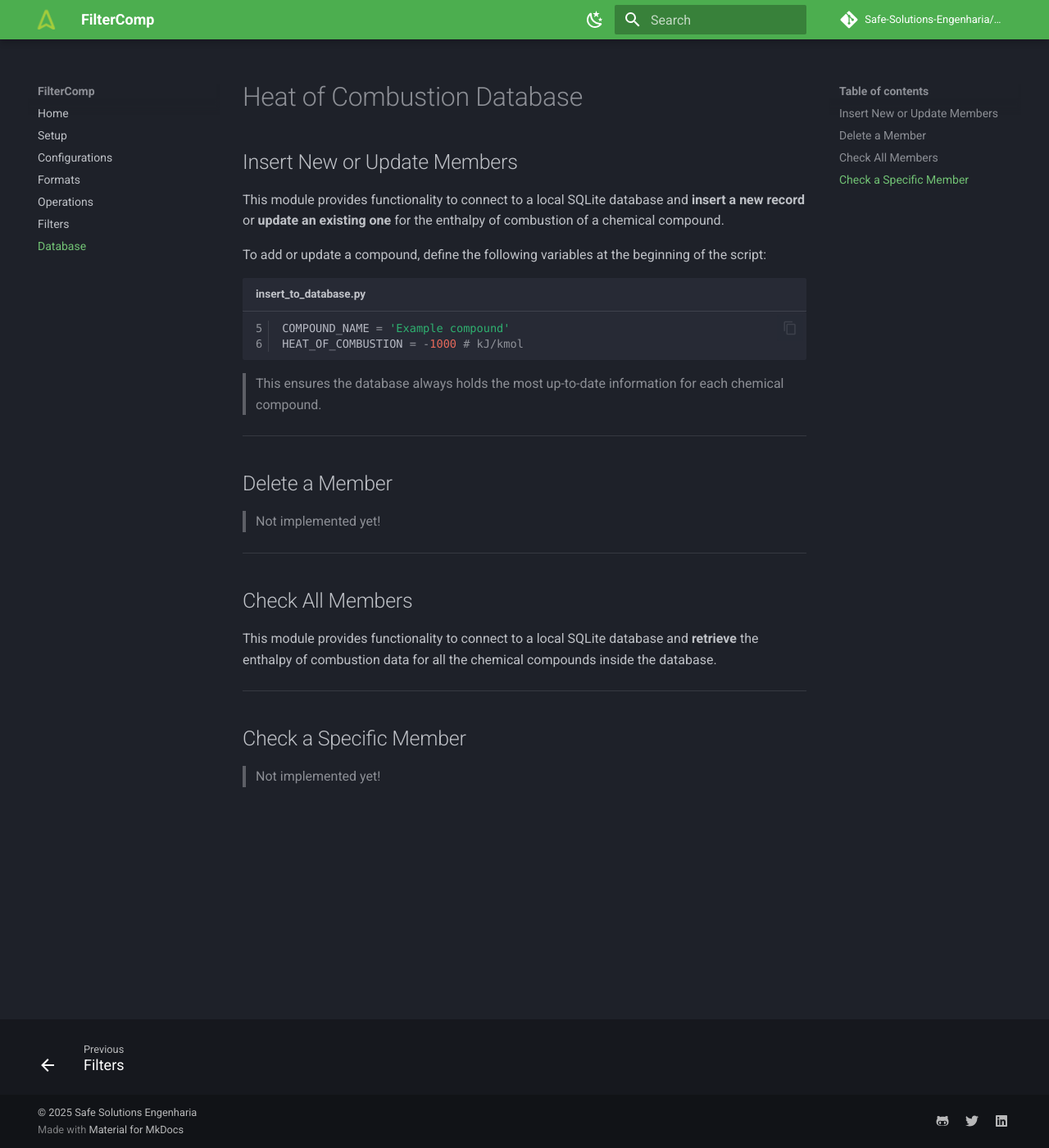
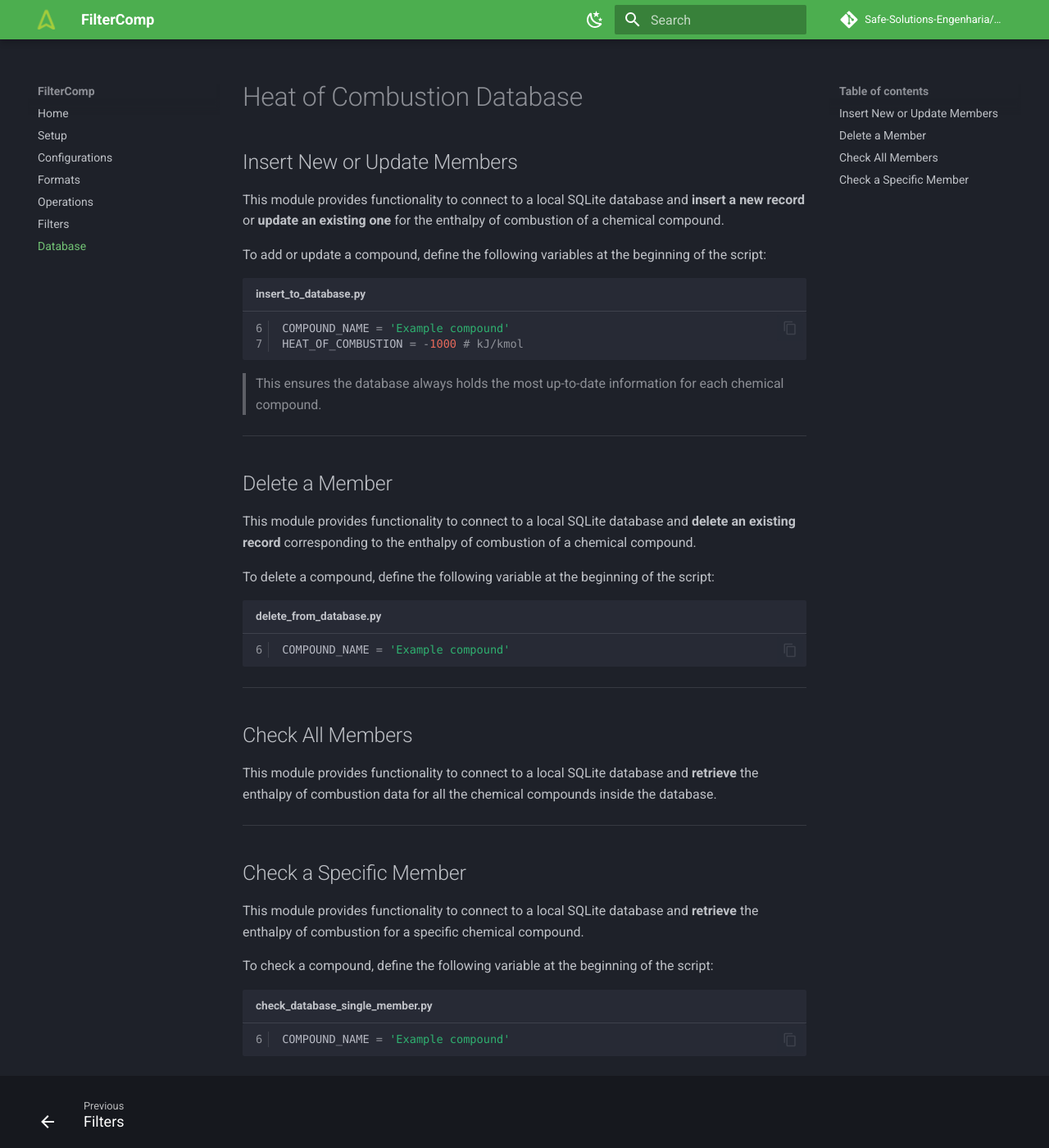
Before and after one commit to Safe-Solutions-Engenharia/filtercomp, an MkDocs documentation site: the page built from doc/docs/database.md, in a window 1280 px wide and 1400 px high. Shown: the whole window at 82% size. Built offline with MkDocs 1.6.1 and Material for MkDocs 9.7.7, drawn with Linux system fonts in a browser that asks for light colours; some web fonts are replaced; comment, search, counter and statistics services are not loaded.

Commit message:
Docs: update mkdocs
- Update database docs

````diff
--- a/doc/docs/database.md
+++ b/doc/docs/database.md
@@ -6,7 +6,7 @@ This module provides functionality to connect to a local SQLite database and **i
 
 To add or update a compound, define the following variables at the beginning of the script:
 
-```python title="insert_to_database.py" linenums="5"
+```python title="insert_to_database.py" linenums="6"
 COMPOUND_NAME = 'Example compound'
 HEAT_OF_COMBUSTION = -1000 # kJ/kmol
 ```
@@ -17,7 +17,13 @@ HEAT_OF_COMBUSTION = -1000 # kJ/kmol
 
 ## Delete a Member
 
-> Not implemented yet!
+This module provides functionality to connect to a local SQLite database and **delete an existing record** corresponding to the enthalpy of combustion of a chemical compound.
+
+To delete a compound, define the following variable at the beginning of the script:
+
+```python title="delete_from_database.py" linenums="6"
+COMPOUND_NAME = 'Example compound'
+```
 
 ---
 
@@ -29,4 +35,10 @@ This module provides functionality to connect to a local SQLite database and **r
 
 ## Check a Specific Member
 
-> Not implemented yet!
+This module provides functionality to connect to a local SQLite database and **retrieve** the enthalpy of combustion for a specific chemical compound.
+
+To check a compound, define the following variable at the beginning of the script:
+
+```python title="check_database_single_member.py" linenums="6"
+COMPOUND_NAME = 'Example compound'
+```
````
